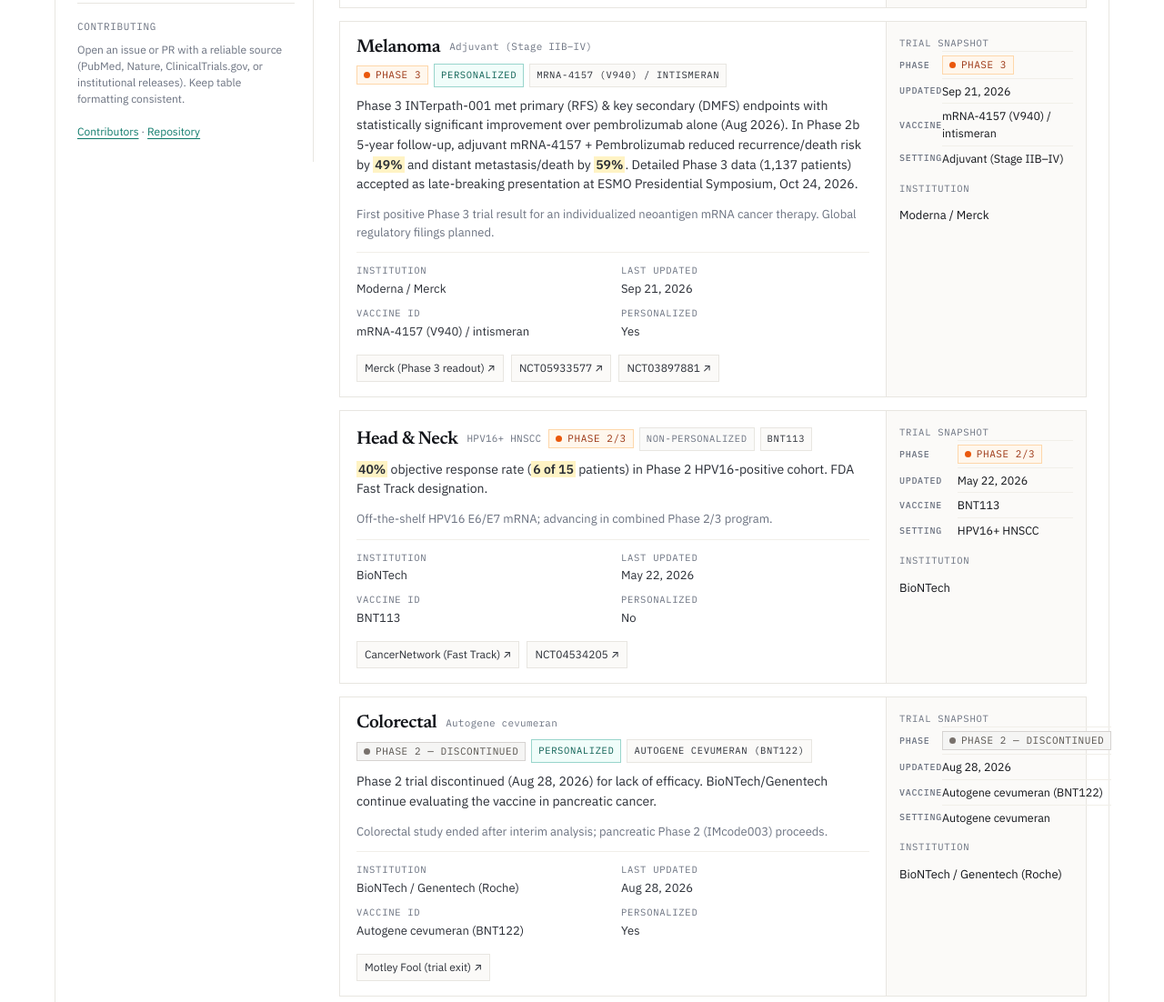
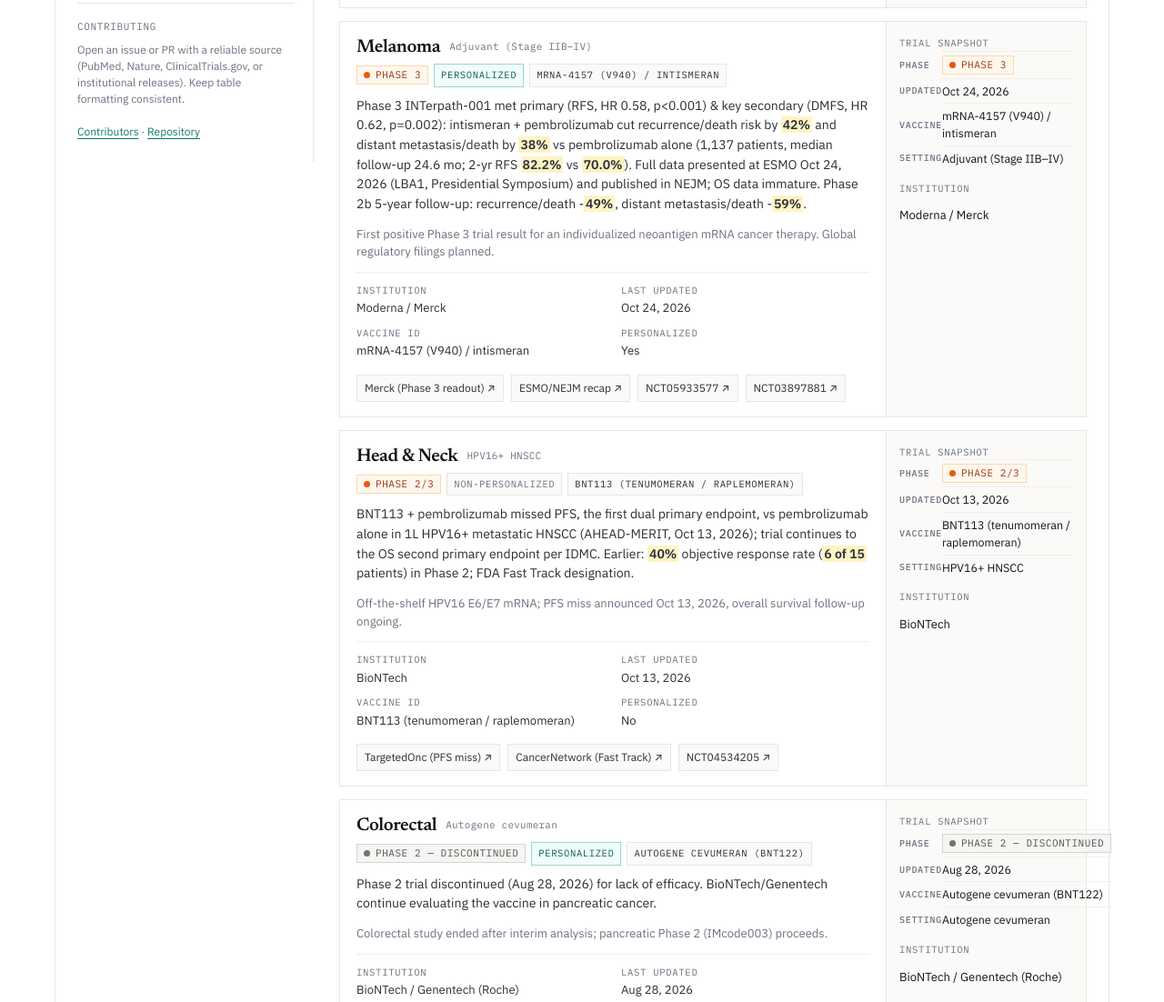
Before and after one commit to philfung/awesome-mrna-cancer-vaccines, a plain HTML site: page docs/index.html in a window 1280 px wide. Shown: the part 761-1863 px from the top of the page at 91% size. Drawn offline with Linux system fonts and the light colour scheme.

Commit message:
Sync docs tracker with Oct 2026 findings: melanoma INTerpath-001 ESMO readout, BNT113 PFS miss

```diff
--- a/docs/index.html
+++ b/docs/index.html
@@ -247,7 +247,7 @@
       </div>
     </div>
     <div class="header-actions">
-      <span class="meta-pill">Updated Sep 2026 · 8 trials tracked</span>
+      <span class="meta-pill">Updated Oct 2026 · 8 trials tracked</span>
       <a class="btn" href="https://github.com/philfung/awesome-mrna-cancer-vaccines" target="_blank" rel="noopener">View on GitHub →</a>
     </div>
   </div>
@@ -353,7 +353,7 @@
     <div>
       <h3>About this tracker</h3>
       <p>Curated from peer-reviewed articles, ClinicalTrials.gov entries, and institutional announcements. Every entry links to its primary reference — verify details there before citing.</p>
-      <p class="subtle" style="margin-top:10px">Last built from README data — September 2026 updates included. Data subject to change.</p>
+      <p class="subtle" style="margin-top:10px">Last built from README data — October 2026 updates included. Data subject to change.</p>
     </div>
     <div>
       <h3>Related</h3>
@@ -436,16 +436,17 @@ const TRIALS = [
   {
     cancer: "Head & Neck",
     cancerNote: "HPV16+ HNSCC",
-    updated: "2026-05-22",
-    updatedLabel: "May 22, 2026",
-    vaccine: "BNT113",
+    updated: "2026-10-13",
+    updatedLabel: "Oct 13, 2026",
+    vaccine: "BNT113 (tenumomeran / raplemomeran)",
     personalized: "No",
     institution: "BioNTech",
     phase: "Phase 2/3",
     phaseClass: "phase3",
-    result: "40% objective response rate (6 of 15 patients) in Phase 2 HPV16-positive cohort. FDA Fast Track designation.",
-    detail: "Off-the-shelf HPV16 E6/E7 mRNA; advancing in combined Phase 2/3 program.",
+    result: "BNT113 + pembrolizumab missed PFS, the first dual primary endpoint, vs pembrolizumab alone in 1L HPV16+ metastatic HNSCC (AHEAD-MERIT, Oct 13, 2026); trial continues to the OS second primary endpoint per IDMC. Earlier: 40% objective response rate (6 of 15 patients) in Phase 2; FDA Fast Track designation.",
+    detail: "Off-the-shelf HPV16 E6/E7 mRNA; PFS miss announced Oct 13, 2026, overall survival follow-up ongoing.",
     refs: [
+      {label:"TargetedOnc (PFS miss)", href:"https://www.targetedonc.com/view/bnt113-pembrolizumab-misses-pfs-hpv16-hnscc"},
       {label:"CancerNetwork (Fast Track)", href:"https://www.cancernetwork.com/view/bnt113-granted-fast-track-designation-in-hpv16-positive-hnscc"},
       {label:"NCT04534205", href:"https://clinicaltrials.gov/study/NCT04534205"}
     ]
@@ -470,17 +471,18 @@ const TRIALS = [
   {
     cancer: "Melanoma",
     cancerNote: "Adjuvant (Stage IIB–IV)",
-    updated: "2026-09-21",
-    updatedLabel: "Sep 21, 2026",
+    updated: "2026-10-24",
+    updatedLabel: "Oct 24, 2026",
     vaccine: "mRNA-4157 (V940) / intismeran",
     personalized: "Yes",
     institution: "Moderna / Merck",
     phase: "Phase 3",
     phaseClass: "phase3",
-    result: "Phase 3 INTerpath-001 met primary (RFS) & key secondary (DMFS) endpoints with statistically significant improvement over pembrolizumab alone (Aug 2026). In Phase 2b 5-year follow-up, adjuvant mRNA-4157 + Pembrolizumab reduced recurrence/death risk by 49% and distant metastasis/death by 59%. Detailed Phase 3 data (1,137 patients) accepted as late-breaking presentation at ESMO Presidential Symposium, Oct 24, 2026.",
+    result: "Phase 3 INTerpath-001 met primary (RFS, HR 0.58, p<0.001) & key secondary (DMFS, HR 0.62, p=0.002): intismeran + pembrolizumab cut recurrence/death risk by 42% and distant metastasis/death by 38% vs pembrolizumab alone (1,137 patients, median follow-up 24.6 mo; 2-yr RFS 82.2% vs 70.0%). Full data presented at ESMO Oct 24, 2026 (LBA1, Presidential Symposium) and published in NEJM; OS data immature. Phase 2b 5-year follow-up: recurrence/death -49%, distant metastasis/death -59%.",
     detail: "First positive Phase 3 trial result for an individualized neoantigen mRNA cancer therapy. Global regulatory filings planned.",
     refs: [
       {label:"Merck (Phase 3 readout)", href:"https://www.merck.com/news/moderna-and-merck-announce-positive-topline-results-from-phase-3-interpath-001-trial/"},
+      {label:"ESMO/NEJM recap", href:"https://kolpulse.com/kol-pulse-trial-profile-interpath001"},
       {label:"NCT05933577", href:"https://clinicaltrials.gov/study/NCT05933577"},
       {label:"NCT03897881", href:"https://clinicaltrials.gov/study/NCT03897881"}
     ]
@@ -535,7 +537,7 @@ function matchesPhase(t, phases){
 
 function highlightResult(text){
   // wrap key numbers
-  return text.replace(/(86%|10\/14|60–80%|100%|139 days|40%|6 of 15|80%|54\.8%|49%|59%|50%|8 of 16|87\.5%|7 of 8)/g, '<span class="hl">$1</span>');
+  return text.replace(/(86%|10\/14|60–80%|100%|139 days|40%|6 of 15|80%|54\.8%|49%|59%|50%|8 of 16|87\.5%|7 of 8|42%|38%|82\.2%|70\.0%)/g, '<span class="hl">$1</span>');
 }
 
 function render(){
```
